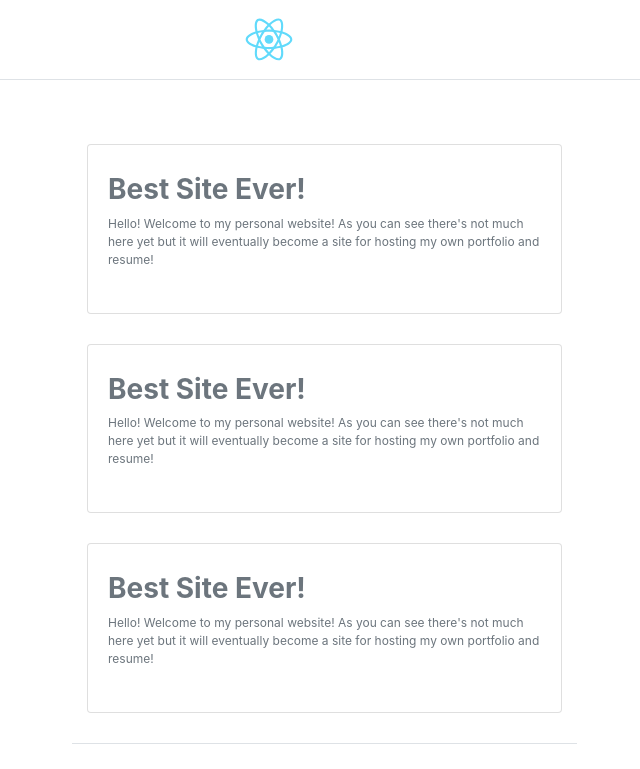
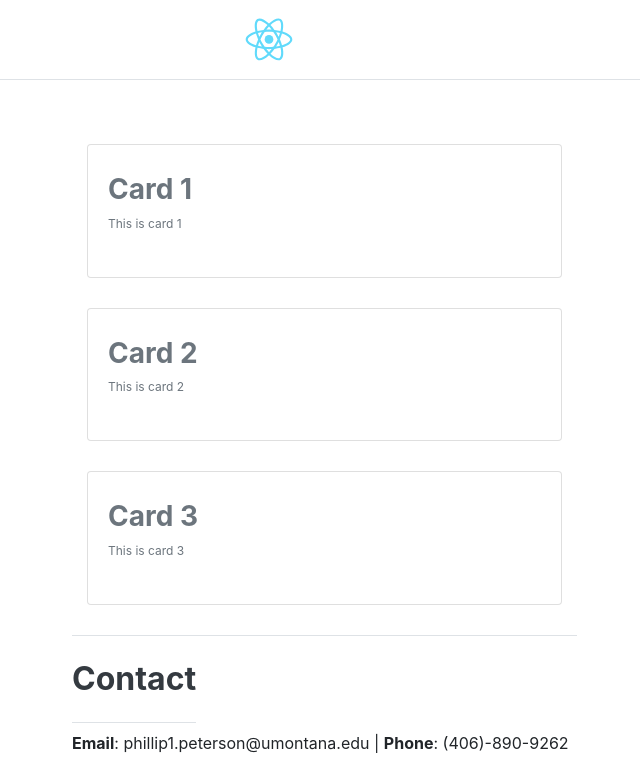
Before and after one commit to PhillipPeterson/phillpeterson.com, a React (Create React App) app: page / in a window 1280 px wide. Shown: the top 769 px of the page, without its empty margins (363-1003 px from the left). Built offline with nearby package versions, Linux system fonts and the light colour scheme.

Commit message:
Card uses props

```diff
--- a/src/components/Card.js
+++ b/src/components/Card.js
@@ -11,10 +11,9 @@ class PortfolioCard extends React.Component {
 
 				<Card style={{ marginBottom: 30 }}>
 					<CardBody>
-						<CardTitle className="h3 mb-2 pt-2 font-weight-bold text-secondary">Best Site Ever!</CardTitle>
+						<CardTitle className="h3 mb-2 pt-2 font-weight-bold text-secondary">{this.props.title}</CardTitle>
 						<CardText className="text-secondary mb-4" style={{ fontSize: '0.75rem' }}>
-							Hello! Welcome to my personal website! As you can see there's not much here yet
-							but it will eventually become a site for hosting my own portfolio and resume!
+							{this.props.text}
 					</CardText>
 					</CardBody>
 				</Card>
--- a/src/components/portfolio.js
+++ b/src/components/portfolio.js
@@ -7,9 +7,9 @@ class Portfolio extends React.Component {
     render() {
         return (
             <Fragment>
-                <PortfolioCard />
-                <PortfolioCard />
-                <PortfolioCard />
+                <PortfolioCard title='Card 1' text='This is card 1' />
+                <PortfolioCard title='Card 2' text='This is card 2'/>
+                <PortfolioCard title='Card 3' text='This is card 3'/>
             </Fragment>
         );
     }
```
